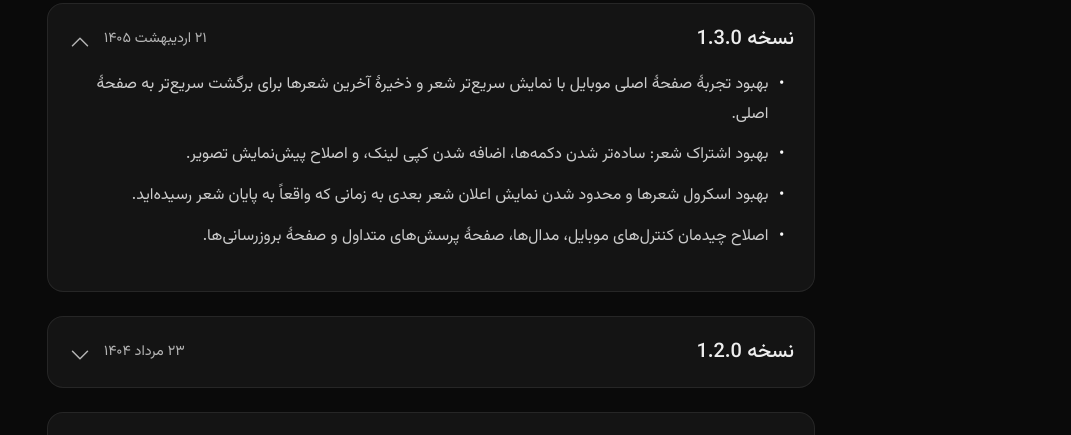
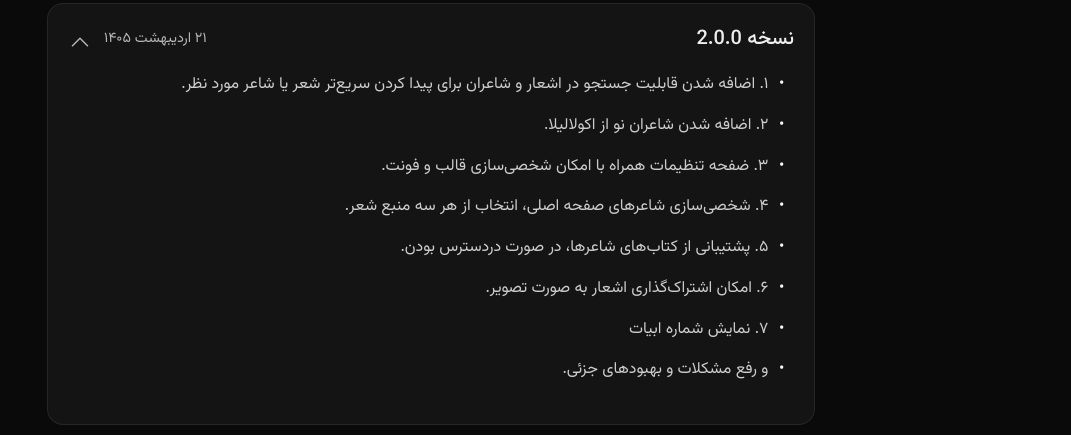
Before and after one commit to hadi7546/ganjoorak, a Next.js app: page /updates in a window 1280 px wide. Shown: the part 185-620 px from the top of the page, without its empty margins (209-1280 px from the left). Built offline with nearby package versions, Linux system fonts and the light colour scheme; no server answers; a web font is replaced by a local one.

Commit message:
release 2? are we gonna make it?

```diff
--- a/src/app/page.tsx
+++ b/src/app/page.tsx
@@ -260,7 +260,7 @@ function FeedPoetDialog({
                 >
                     <header className="settings-header">
                         <h2 id="feed-poets-title" className="settings-title">
-                            شاعرهای صفحه اصلی را انتخاب کن
+                            شاعران صفحه اصلی
                         </h2>
                         <button
                             type="button"
--- a/src/components/Menu.tsx
+++ b/src/components/Menu.tsx
@@ -37,7 +37,7 @@ const Menu: React.FC<MenuProps> = ({
   onUpdatesViewed,
   onOpenSettings,
   onOpenFeed,
-  onOpenFeedLabel = "شاعرهای صفحه اصلی",
+  onOpenFeedLabel = "شاعران صفحه اصلی",
   isZenLocked = false,
   onToggleZenLock,
 }) => {
--- a/src/data/updates.tsx
+++ b/src/data/updates.tsx
@@ -11,13 +11,17 @@ export interface Update {
 
 export const updates: Update[] = [
   {
-    version: "1.3.0",
+    version: "2.0.0",
     date: "۲۱ اردیبهشت ۱۴۰۵",
     changes: [
-      "بهبود تجربهٔ صفحهٔ اصلی موبایل با نمایش سریع‌تر شعر و ذخیرهٔ آخرین شعرها برای برگشت سریع‌تر به صفحهٔ اصلی.",
-      "بهبود اشتراک شعر: ساده‌تر شدن دکمه‌ها، اضافه شدن کپی لینک، و اصلاح پیش‌نمایش تصویر.",
-      "بهبود اسکرول شعرها و محدود شدن نمایش اعلان شعر بعدی به زمانی که واقعاً به پایان شعر رسیده‌اید.",
-      "اصلاح چیدمان کنترل‌های موبایل، مدال‌ها، صفحهٔ پرسش‌های متداول و صفحهٔ بروزرسانی‌ها.",
+      "۱. اضافه شدن قابلیت جستجو در اشعار و شاعران برای پیدا کردن سریع‌تر شعر یا شاعر مورد نظر.",
+      "۲. اضافه شدن شاعران نو از اکولالیلا.",
+      "۳. ضفحه تنظیمات همراه با امکان شخصی‌سازی قالب و فونت.",
+      "۴. شخصی‌سازی شاعرهای صفحه اصلی، انتخاب از هر سه منبع شعر.",
+      "۵. پشتیبانی از کتاب‌های شاعرها، در صورت دردسترس بودن.",
+      "۶. امکان اشتراک‌گذاری اشعار به صورت تصویر.",
+      "۷. نمایش شماره ابیات",
+      "و رفع مشکلات و بهبودهای جزئی.",
     ],
   },
   {
```
